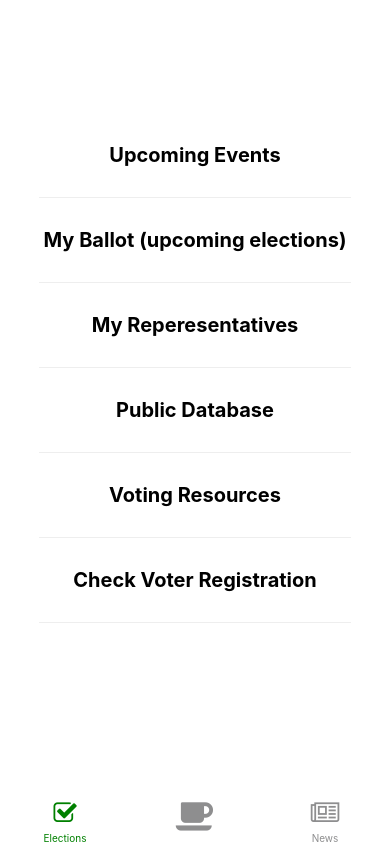
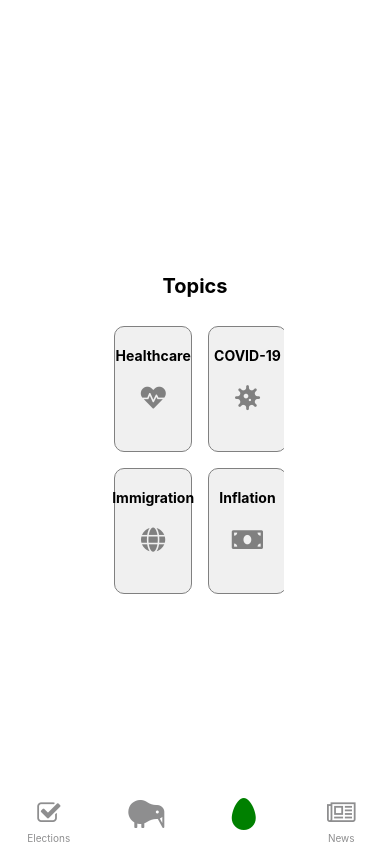
Before and after one commit to rjm13/electable-dev, a React Native app: screen /Topics in a window 390 px wide. Built offline with nearby package versions, Linux system fonts and the light colour scheme; what expo-linking would draw is missing.

Commit message:
added topics page

```diff
--- a/navigation/index.tsx
+++ b/navigation/index.tsx
@@ -3,7 +3,7 @@
  * https://reactnavigation.org/docs/getting-started
  *
  */
-import { FontAwesome } from '@expo/vector-icons';
+import { FontAwesome, FontAwesome5 } from '@expo/vector-icons';
 import { createBottomTabNavigator } from '@react-navigation/bottom-tabs';
 import { NavigationContainer, DefaultTheme, DarkTheme } from '@react-navigation/native';
 import { createNativeStackNavigator } from '@react-navigation/native-stack';
@@ -15,7 +15,7 @@ import useColorScheme from '../hooks/useColorScheme';
 import ModalScreen from '../screens/ModalScreen';
 import NotFoundScreen from '../screens/NotFoundScreen';
 import ElectionScreen from '../screens/ElectionScreen';
-import QuestionsScreen from '../screens/QuestionsScreen';
+import TopicsScreen from '../screens/TopicsScreen';
 import VideoFeed from '../screens/VideoFeedScreen';
 import NewsFeed from '../screens/NewsFeedScreen';
 import { RootStackParamList, RootTabParamList, RootTabScreenProps } from '../types';
@@ -41,7 +41,7 @@ function RootNavigator() {
   return (
     <Stack.Navigator>
       <Stack.Screen name="Root" component={BottomTabNavigator} options={{ headerShown: false }} />
-      <Stack.Screen name="QuestionsScreen" component={QuestionsScreen} options={{ headerShown: false }} />
+      {/* <Stack.Screen name="QuestionsScreen" component={QuestionsScreen} options={{ headerShown: false }} /> */}
       <Stack.Group screenOptions={{ presentation: 'modal' }}>
         <Stack.Screen name="Modal" component={ModalScreen} />
       </Stack.Group>
@@ -86,7 +86,15 @@ function BottomTabNavigator() {
         component={VideoFeed}
         options={{
           title: '',
-          tabBarIcon: ({ color }) => <FontAwesome style={{marginTop: -10}} name="coffee" color={color} size={36}/>,
+          tabBarIcon: ({ color }) => <FontAwesome5 style={{marginTop: -10}} name="kiwi-bird" color={color} size={32}/>,
+        }}
+      />
+      <BottomTab.Screen
+        name="Topics"
+        component={TopicsScreen}
+        options={{
+          title: '',
+          tabBarIcon: ({ color }) => <FontAwesome5 style={{marginTop: -10}} name="egg" color={color} size={32}/>,
         }}
       />
       <BottomTab.Screen
--- a/screens/QuestionsScreen.tsx
+++ /dev/null
@@ -1,22 +0,0 @@
-import {useState} from 'react';
-
-import {
-  StyleSheet,
-  TouchableWithoutFeedback,
-  TouchableOpacity,
-  Dimensions
-} from 'react-native';
-
-import FontAwesome from 'react-native-vector-icons/FontAwesome'
-import { Text, View } from '../components/Themed';
-
-const QuestionsScreen = () => {
-
-    return (
-        <View>
-
-        </View>
-    )
-}
-
-export default QuestionsScreen;
--- /dev/null
+++ b/screens/TopicsScreen.tsx
@@ -0,0 +1,111 @@
+import {useState} from 'react';
+
+import {
+  StyleSheet,
+  TouchableWithoutFeedback,
+  TouchableOpacity,
+  Dimensions,
+  FlatList
+} from 'react-native';
+
+import FontAwesome from 'react-native-vector-icons/FontAwesome'
+import FontAwesome5 from 'react-native-vector-icons/FontAwesome5'
+import { Text, View } from '../components/Themed';
+
+const QuestionsScreen = () => {
+
+  const data = [
+    {
+      id: 1,
+      topic: 'healthcare',
+      icon: 'heartbeat'
+    },
+    {
+      id: 2,
+      topic: 'COVID-19',
+      icon: 'virus'
+    },
+    {
+      id: 3,
+      topic: 'Immigration',
+      icon: 'globe'
+    },
+    {
+      id: 4,
+      topic: 'Inflation',
+      icon: 'money-bill'
+    },
+  ]
+
+  const Item = ({id, topic, icon} : any) => {
+    return (
+      <TouchableWithoutFeedback>
+         <View style={{alignItems: 'center', backgroundColor: '#f0f0f0', width: '44%', borderRadius: 10, borderColor: 'gray', borderWidth: 1, paddingVertical: 20, margin: 8}}>
+          <Text style={{textAlign: 'center', textTransform: 'capitalize', fontWeight: 'bold'}}>
+            {topic}
+          </Text>
+          <FontAwesome5
+            name={icon}
+            color='gray'
+            size={25}
+            style={{marginVertical: 20}}
+          />
+        </View>
+      </TouchableWithoutFeedback>
+
+    )
+  }
+
+  const renderItem = ({item}:any) => {
+    return (
+      <Item
+        id={item.id}
+        topic={item.topic}
+        icon={item.icon}
+      />
+    )
+  }
+
+    return (
+        <View style={styles.container}>
+            <View style={{height: 60, backgroundColor: 'transparent'}}/>
+            <View>
+              <FlatList
+                data={data}
+                //keyExtractor={item => item.id}
+                renderItem={renderItem}
+                showsVerticalScrollIndicator={false}
+                numColumns={2}
+                columnWrapperStyle={{justifyContent: 'space-around'}}
+                style={{}}
+                ListHeaderComponent={
+                  <View style={{marginVertical: 20}}>
+                    <Text style={{textAlign: 'center', fontWeight: 'bold', fontSize: 20}}>
+                      Topics
+                    </Text>
+                  </View>
+                }
+              />
+            </View>
+        </View>
+    )
+}
+
+const styles = StyleSheet.create({
+  container: {
+    flex: 1,
+    alignItems: 'center',
+    justifyContent: 'center',
+  },
+  title: {
+    fontSize: 20,
+    fontWeight: 'bold',
+  },
+  separator: {
+    marginVertical: 30,
+    height: 1,
+    width: '80%',
+  },
+});
+
+export default QuestionsScreen;
--- a/screens/VideoFeedScreen.tsx
+++ b/screens/VideoFeedScreen.tsx
@@ -70,7 +70,7 @@ const VideoFeed = ({navigation}:any) => {
       <TouchableWithoutFeedback onPress={() => setOptionsVis(!optionsVis)}>
         <View style={{flexDirection: 'row', backgroundColor: '#141414a5', position: 'absolute', top: 0, paddingTop: 40, width: '100%'}}>
         <View style={{backgroundColor: 'transparent', marginLeft: 10}}>
-              <TouchableWithoutFeedback onPress={() => navigation.navigate('QuestionsScreen')}>
+              <TouchableWithoutFeedback>
                 <FontAwesome
                   name='globe'
                   size={20}
--- a/types.tsx
+++ b/types.tsx
@@ -16,7 +16,7 @@ declare global {
 export type RootStackParamList = {
   Root: NavigatorScreenParams<RootTabParamList> | undefined;
   Modal: undefined;
-  QuestionsScreen: undefined;
+
 };
 
 export type RootStackScreenProps<Screen extends keyof RootStackParamList> = NativeStackScreenProps<
@@ -28,6 +28,7 @@ export type RootTabParamList = {
   Elections: undefined;
   VideoFeed: undefined;
   NewsFeed: undefined;
+  Topics: undefined;
 };
 
 export type RootTabScreenProps<Screen extends keyof RootTabParamList> = CompositeScreenProps<
```
